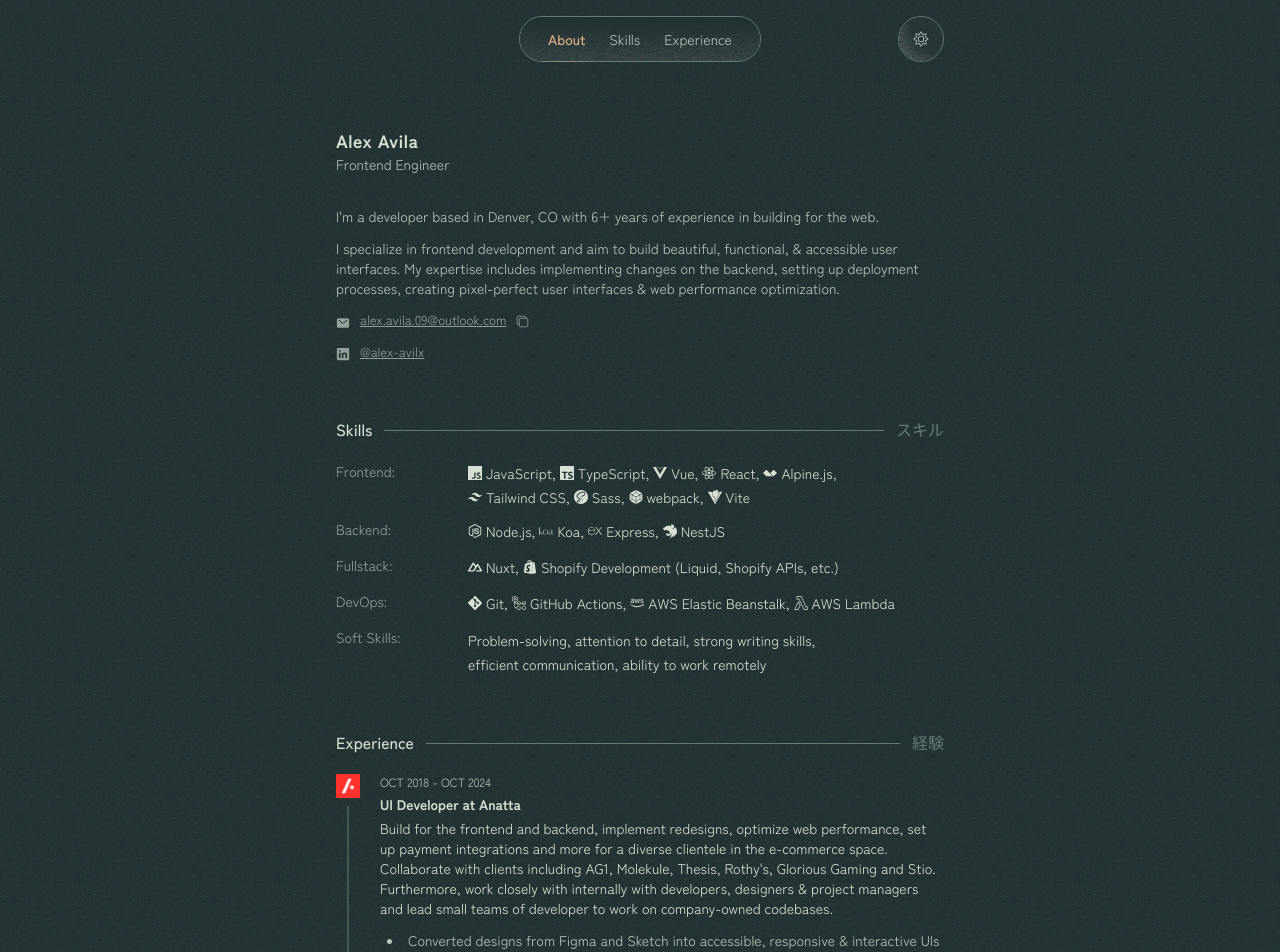
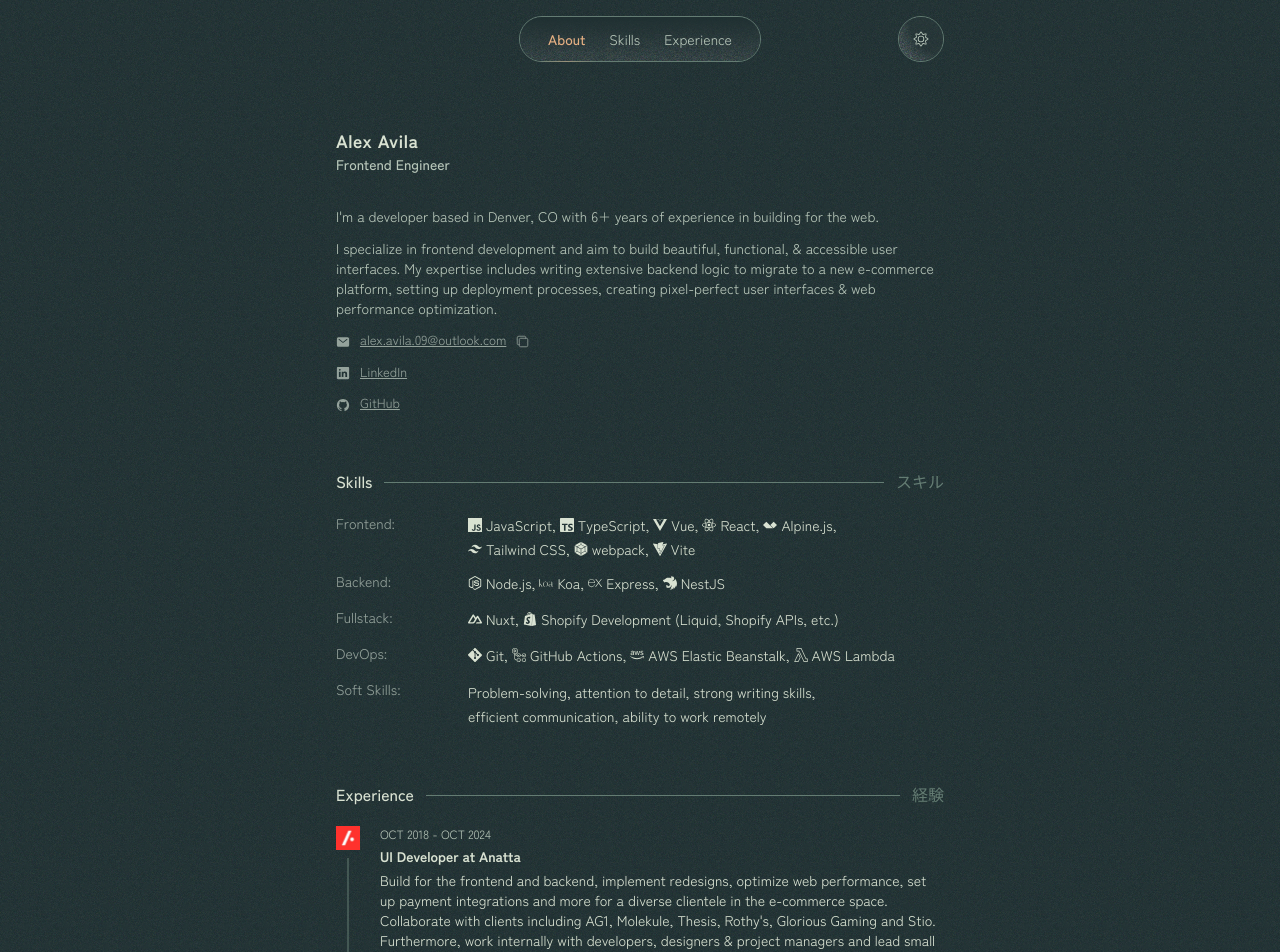
Before and after one commit to alex-avila/portfolio-site-v2, a React (Vite) app: page / in a window 1280 px wide. Shown: the top 952 px of the page. Built offline with nearby package versions, Linux system fonts and the light colour scheme.

Commit message:
feat: refine content: add github link to about, add email link to footer, fix typos

```diff
--- a/src/components/About.tsx
+++ b/src/components/About.tsx
@@ -1,5 +1,5 @@
 import { IconContext } from "react-icons";
-import { IoMail, IoLogoLinkedin } from "react-icons/io5";
+import { IoMail, IoLogoLinkedin, IoLogoGithub } from "react-icons/io5";
 import AboutLink from "./AboutLink";
 
 const links = [
@@ -11,10 +11,16 @@
     withCopyButton: true,
   },
   {
-    label: "@alex-avilx",
+    label: "LinkedIn",
     href: "https://www.linkedin.com/in/alex-avilx/",
     icon: <IoLogoLinkedin />,
     iconLabel: "LinkedIn",
+  },
+  {
+    label: "GitHub",
+    href: "https://github.com/alex-avila",
+    icon: <IoLogoGithub />,
+    iconLabel: "GitHub",
   },
 ];
 
@@ -24,15 +30,15 @@
       <h1 className="text-lg font-bold tracking-wide text-garden-content-loud dark:text-forest-content-loud">
         Alex Avila
       </h1>
-      <p className="text-sm text-garden-content dark:text-forest-content">Frontend Engineer</p>
+      <p className="text-sm font-medium text-garden-content dark:text-forest-content">Frontend Engineer</p>
       <div className="mt-8 space-y-3">
         <p className="text-sm text-garden-content dark:text-forest-content">
           I'm a developer based in Denver, CO with 6+ years of experience in building for the web.
         </p>
         <p className="text-sm text-garden-content dark:text-forest-content">
           I specialize in frontend development and aim to build beautiful, functional, & accessible user interfaces. My
-          expertise includes implementing changes on the backend, setting up deployment processes, creating
-          pixel-perfect user interfaces & web performance optimization.
+          expertise includes writing extensive backend logic to migrate to a new e-commerce platform, setting up
+          deployment processes, creating pixel-perfect user interfaces & web performance optimization.
         </p>
 
         <ul className="mt-5 flex flex-col gap-y-3">
@@ -44,8 +50,10 @@
                 href={link.href}
                 withCopyButton={link.withCopyButton || false}
               >
-                <span className="sr-only">{link.iconLabel}</span>
-                {link.icon}
+                <div className="-translate-y-px">
+                  <span className="sr-only">{link.iconLabel}</span>
+                  {link.icon}
+                </div>
               </AboutLink>
             ))}
           </IconContext.Provider>
--- a/src/components/Experience.tsx
+++ b/src/components/Experience.tsx
@@ -21,7 +21,7 @@
     from: "OCT 2018",
     until: "OCT 2024",
     description:
-      "Build for the frontend and backend, implement redesigns, optimize web performance, set up payment integrations and more for a diverse clientele in the e-commerce space. Collaborate with clients including AG1, Molekule, Thesis, Rothy's, Glorious Gaming and Stio. Furthermore, work closely with internally with developers, designers & project managers and lead small teams of developer to work on company-owned codebases.",
+      "Build for the frontend and backend, implement redesigns, optimize web performance, set up payment integrations and more for a diverse clientele in the e-commerce space. Collaborate with clients including AG1, Molekule, Thesis, Rothy's, Glorious Gaming and Stio. Furthermore, work internally with developers, designers & project managers and lead small teams of developers to work on company-owned codebases.",
     highlights: [
       "Converted designs from Figma and Sketch into accessible, responsive & interactive UIs",
       "Audited web performance and implemented changes to significantly improve web vitals",
@@ -34,6 +34,7 @@
       "Nuxt",
       "Vue",
       "Tailwind CSS",
+      "CSS Modules",
       "Node.js",
       "Koa",
       "Shopify",
--- a/src/components/Footer.tsx
+++ b/src/components/Footer.tsx
@@ -9,6 +9,10 @@
 import Link from "./Link";
 
 const links = [
+  {
+    label: "Email",
+    href: "mailto:alex.avila.09@outlook.com",
+  },
   {
     label: "GitHub",
     href: "https://github.com/alex-avila",
--- a/src/components/Skills.tsx
+++ b/src/components/Skills.tsx
@@ -9,7 +9,6 @@
   SiWebpack as WebpackIcon,
   SiAlpinedotjs as AlpineJsIcon,
   SiTailwindcss as TailwindCssIcon,
-  SiSass as SassIcon,
   SiShopify as ShopifyIcon,
   SiNodedotjs as NodeJsIcon,
   SiKoa as KoaIcon,
@@ -53,10 +52,6 @@
       {
         name: "Tailwind CSS",
         icon: <TailwindCssIcon />,
-      },
-      {
-        name: "Sass",
-        icon: <SassIcon />,
       },
       {
         name: "webpack",
```
